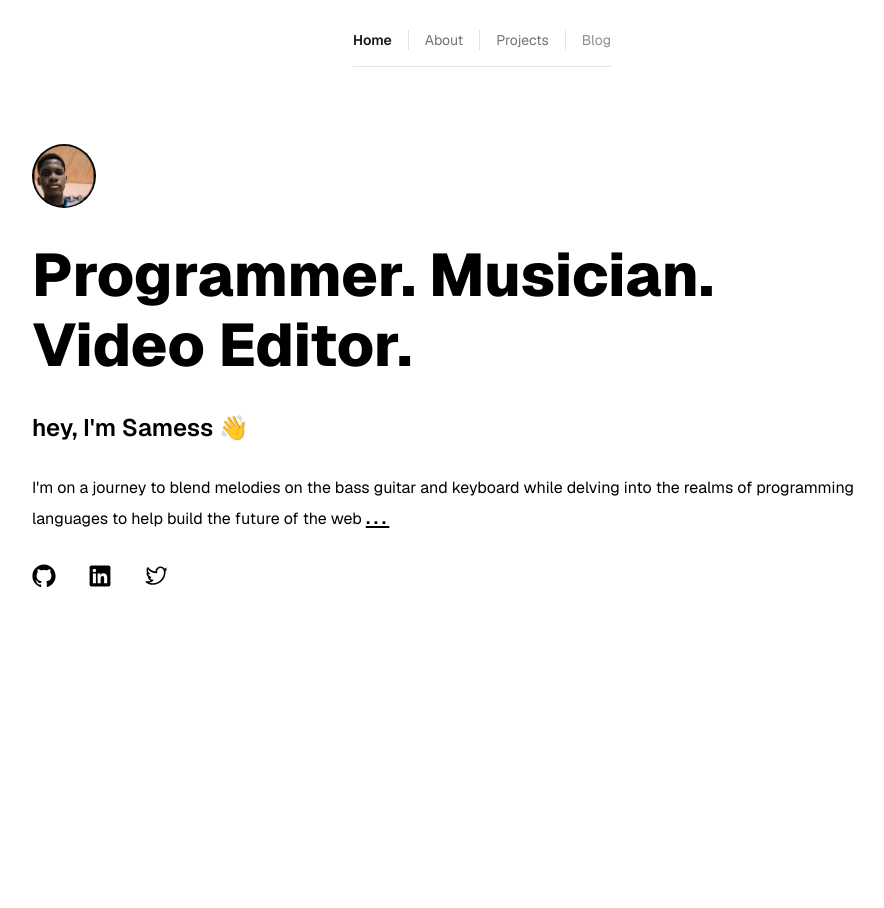
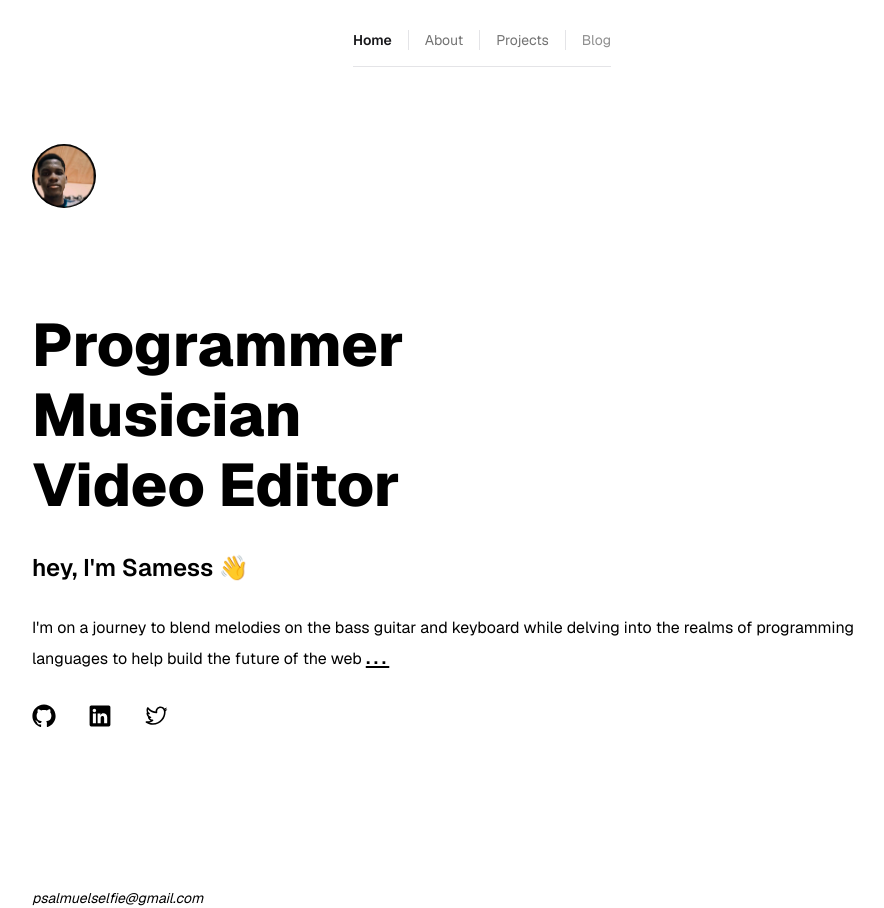
Before and after one commit to samezzz/samess, a Next.js app: page / in a window 1280 px wide. Shown: the whole page, without its empty margins (158-1042 px from the left). Before the commit the page ends 800 px from the top, so only its background shows below. Built offline with nearby package versions, Linux system fonts and the light colour scheme.

Commit message:
email and hover text

```diff
--- a/src/app/globals.css
+++ b/src/app/globals.css
@@ -70,3 +70,12 @@
   -webkit-backdrop-filter: blur(4px);
   border: 1px solid rgba(255, 255, 255, 0.18);
 }
+
+.hoverable-text {
+  transition: all 0.3s ease-in-out;
+  cursor: pointer;
+}
+
+.hoverable-text:hover {
+  @apply text-gray-500 /* Change this to your desired hover color */
+}
--- a/src/app/page.tsx
+++ b/src/app/page.tsx
@@ -4,6 +4,7 @@ import Profile from "@/components/profile";
 import { links } from "@/constants";
 import Link from "next/link";
 import { main } from "./styles";
+import HeroText from "@/components/hero-text";
 
 export const metadata = {
   title: "Home",
@@ -16,11 +17,7 @@ export default function Home() {
       <div className="mt-20">
         <Profile />
       </div>
-      <h1 className={`${main.heading1}`}>
-        Programmer. Musician.
-        <br />
-        Video Editor.
-      </h1>
+      <HeroText />
       <h3 className={`${main.heading3}`}>hey, I&apos;m Samess 👋</h3>
       <p className={`${main.paragraph}`}>I&apos;m on a journey to blend melodies on the bass guitar and keyboard while delving into the realms of programming languages to help build the future of the web<Link href="/about" className="underline tracking-[3px] hover:text-blue-300 transition-all duration-500 ease-in-out ml-1 text-2xl">...</Link></p>
       <div className="flex gap-x-8 mb-32">
@@ -33,6 +30,7 @@ export default function Home() {
           );
         })}
       </div>
+      <p className="text-sm dark:text-[#D4D4D4] italic">psalmuelselfie@gmail.com</p>
     </main>
   );
 }
--- /dev/null
+++ b/src/components/hero-text.tsx
@@ -0,0 +1,60 @@
+"use client";
+
+import { main } from "@/app/styles";
+import React, { useState, useEffect } from "react";
+
+const HeroText = () => {
+  const [hoveredProgrammer, setHoveredProgrammer] = useState("");
+  const [hoveredMusician, setHoveredMusician] = useState("");
+  const [hoveredEditor, setHoveredEditor] = useState("");
+
+  useEffect(() => {
+    // Set initial values when the component mounts
+    setHoveredProgrammer("Programmer");
+    setHoveredMusician("Musician");
+    setHoveredEditor("Video Editor");
+  }, []);
+
+  const resetProgrammer = () => {
+    setHoveredProgrammer("Programmer.");
+  };
+
+  const resetMusician = () => {
+    setHoveredMusician("Musician.");
+  };
+
+  const resetEditor = () => {
+    setHoveredEditor("Video Editor.");
+  };
+
+  return (
+    <h1 className={`${main.heading1}`}>
+      <br />
+      <span
+        className="hoverable-text"
+        onMouseEnter={() => setHoveredProgrammer("Developer.")}
+        onMouseLeave={() => setTimeout(resetProgrammer, 1500)}
+      >
+        {hoveredProgrammer}
+      </span>
+      <br />
+      <span
+        className="hoverable-text"
+        onMouseEnter={() => setHoveredMusician("Composer.")}
+        onMouseLeave={() => setTimeout(resetMusician, 1500)}
+      >
+        {hoveredMusician}
+      </span>
+      <br />
+      <span
+        className="hoverable-text"
+        onMouseEnter={() => setHoveredEditor('Content Creator.')}
+        onMouseLeave={() => setTimeout(resetEditor, 1500)}
+      >
+        {hoveredEditor}
+      </span>
+    </h1>
+  );
+};
+
+export default HeroText;
--- a/src/components/icons.tsx
+++ b/src/components/icons.tsx
@@ -1,10 +1,10 @@
 import { GitHubLogoIcon, LinkedInLogoIcon, TwitterLogoIcon } from "@radix-ui/react-icons";
-import { X } from "lucide-react";
+import { X, Mail } from "lucide-react";
 
 
 export const Icons = {
     github: GitHubLogoIcon,
     linkedIn: LinkedInLogoIcon,
     twitter: TwitterLogoIcon,
-    close: X
+    close: X,
 }
```
